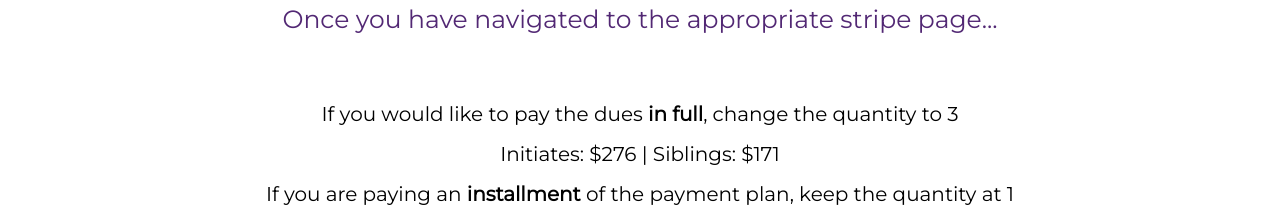
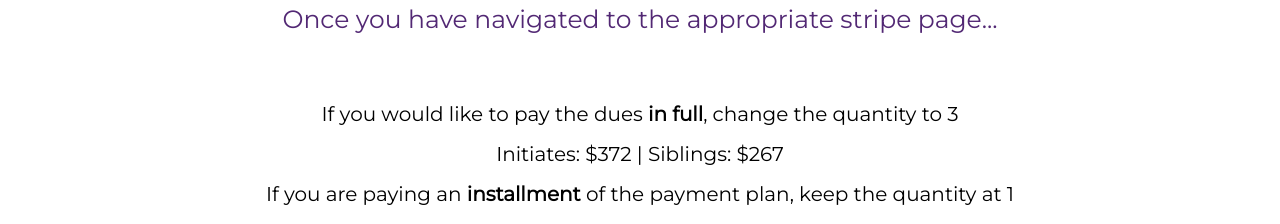
Before and after one commit to pspakit/phisigmapiwebsite, a React (Create React App) app: page /payment in a window 1280 px wide. Shown: the part 1060-1284 px from the top of the page. Built offline with nearby package versions, Linux system fonts and the light colour scheme.

Commit message:
Update payment.js

```diff
--- a/src/components/payment.js
+++ b/src/components/payment.js
@@ -157,7 +157,7 @@ export default function Payment() {
             If you would like to pay the dues <b>in full</b>, change the
             quantity to 3
           </p>
-          <p>Initiates: $276 | Siblings: $171</p>
+          <p>Initiates: $372 | Siblings: $267</p>
           <p>
             If you are paying an <b>installment</b> of the payment plan, keep
             the quantity at 1
```
